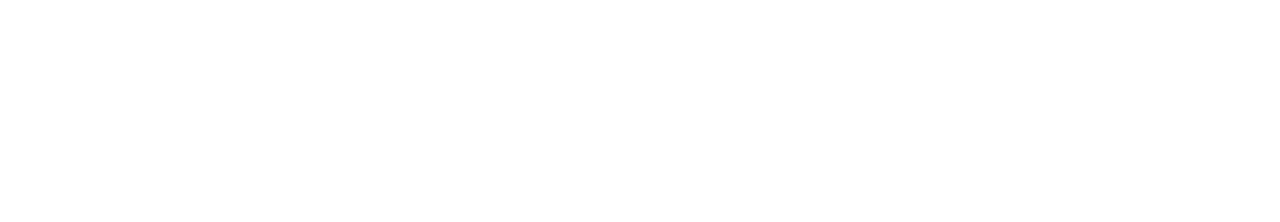
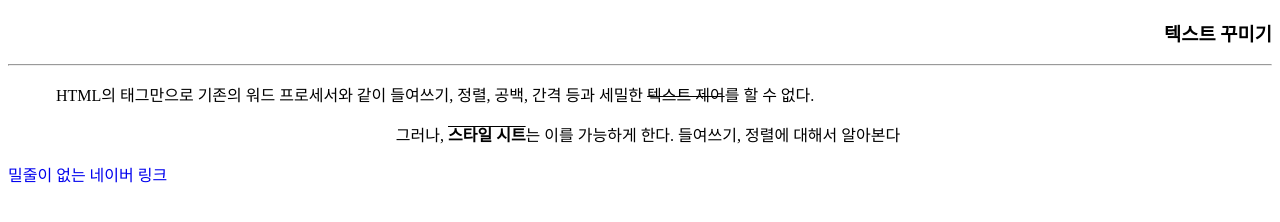
Before and after one commit to jjh319/bitCampFrontStudy, a plain HTML site: page CSS/03_cssColorText/exam02.html in a window 1280 px wide. Drawn offline with Linux system fonts and the light colour scheme.

Commit message:
css  들여쓰기,정렬 학습

```diff
--- a/CSS/03_cssColorText/exam02.html
+++ b/CSS/03_cssColorText/exam02.html
@@ -4,8 +4,46 @@
     <meta charset="UTF-8">
     <meta name="viewport" content="width=device-width, initial-scale=1.0">
     <title>Document</title>
+    <style>
+        h3 {
+            text-align: right;
+        }
+
+        span {
+            text-decoration: line-through;
+        }
+
+        strong {
+            text-decoration: overline;
+        }
+
+        .p1 {
+            text-indent: 3em;  /* 3글자 들여쓰기 */
+            text-align: justify;
+        }
+
+        .p2 {
+            text-indent: 1em;
+            text-align: center;
+        }
+    </style>
 </head>
 <body>
+    <h3>텍스트 꾸미기</h3>
+    <hr>
+    <p class="p1">
+        HTML의 태그만으로 기존의 워드 프로세서와 같이 들여쓰기, 정렬, 공백, 간격 등과 세밀한
+        <span>텍스트 제어</span>를 할 수 없다.
+    </p>
 
+    <p class="p2">
+        그러나, <strong>스타일 시트</strong>는 이를 가능하게 한다. 들여쓰기, 정렬에 대해서 알아본다
+    </p>
+
+    <p>
+        <a href="http://www.naver.com" style="text-decoration:none">
+            밀줄이 없는 네이버 링크
+        </a>
+    </p>
 </body>
 </html>
```
Also changed, not shown: CSS/03_cssColorText/exam01.html (+13 -0 lines).
